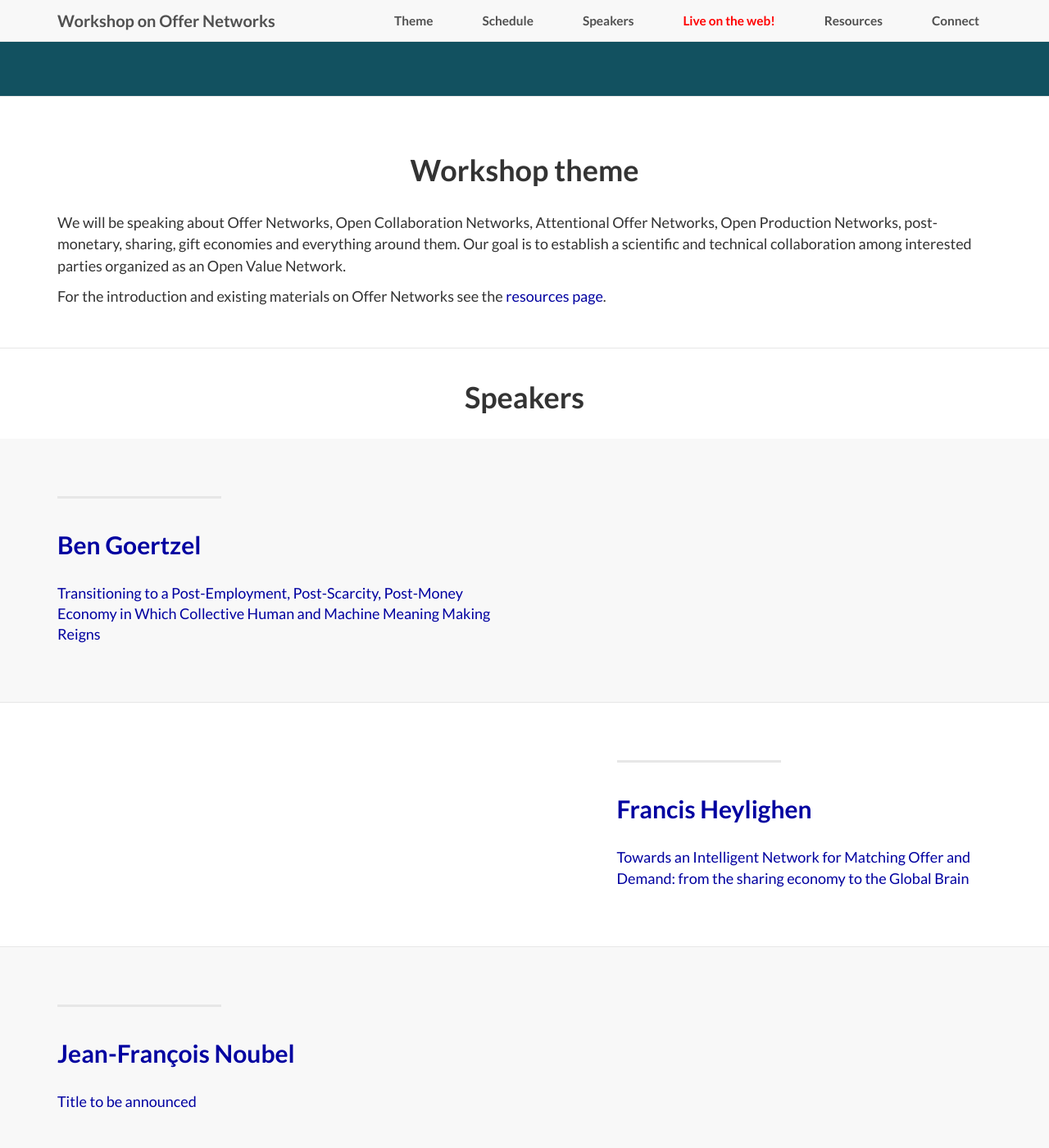
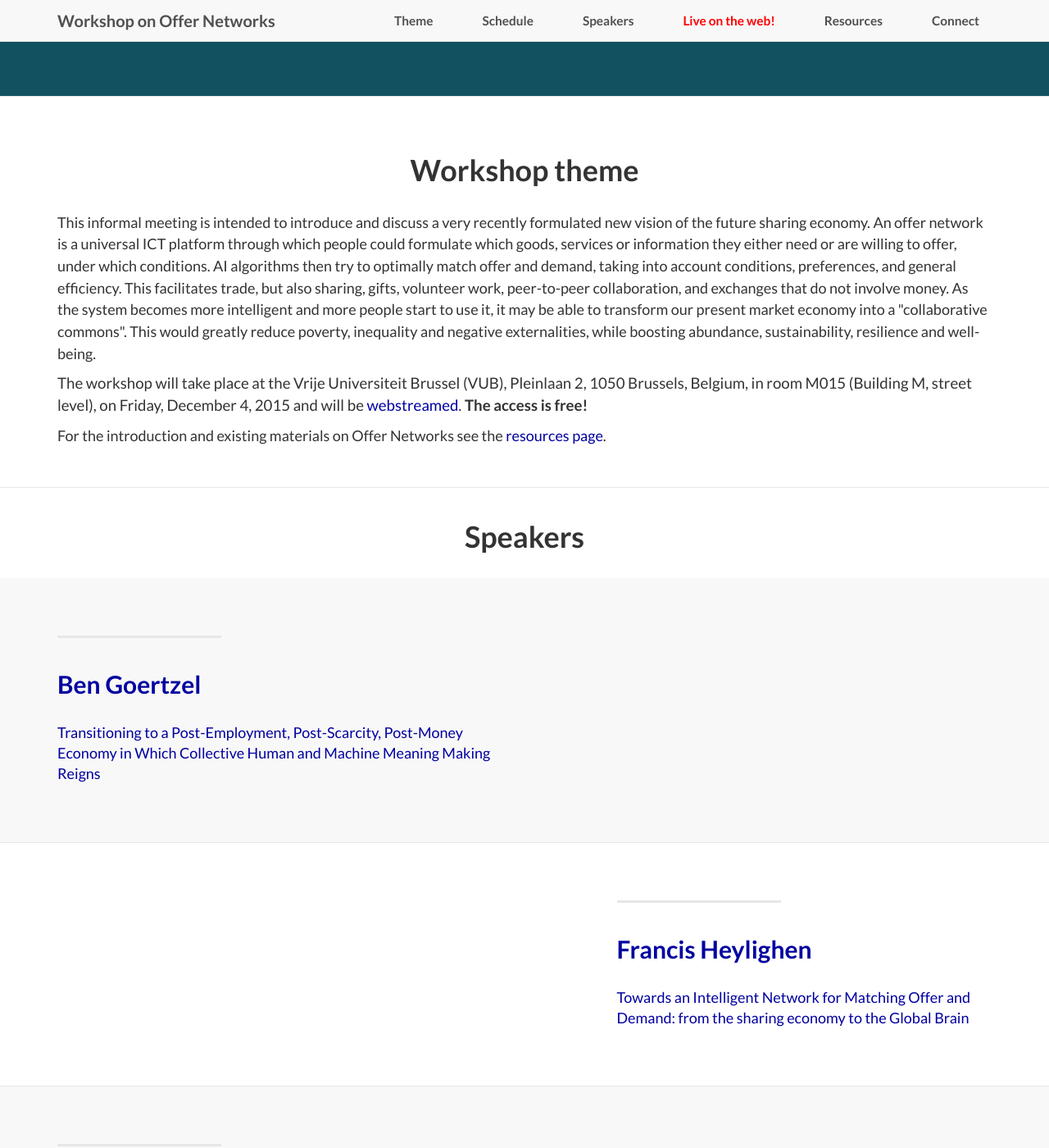
Before and after one commit to globalbraininstitute/onet, a Jekyll site: the page built from _posts/2015-02-17-noubel.markdown, in a window 1280 px wide and 1400 px high, scrolled down 224 px. Shown: the whole window at 82% size. Built offline with Jekyll 4.4.1, drawn with Linux system fonts in a browser that asks for light colours; nearby versions of some CDN libraries; library files that are not in the unit come from our copies; comment, search, counter and statistics services are not loaded; some of the changed text lies outside the part shown.

Commit message:
corrections accoring to the official announcement of the workshop on the mailing list

```diff
--- a/_includes/workshop_theme.html
+++ b/_includes/workshop_theme.html
@@ -5,7 +5,9 @@
             <div class="row">
                 <div class="col-lg-12">
                     <h1 class="main-section-heading">Workshop theme</h1>
-                    <p><font size=4>We will be speaking about Offer Networks, Open Collaboration Networks, Attentional Offer Networks, Open Production Networks, post-monetary, sharing, gift economies and everything around them. Our goal is to establish a scientific and technical collaboration among interested parties organized as an Open Value Network.</font></p>
+                    <p><font size=4>This informal meeting is intended to introduce and discuss a very recently formulated new vision of the future sharing economy. An offer network is a universal ICT platform through which people could formulate which goods, services or information they either need or are willing to offer, under which conditions. AI algorithms then try to optimally match offer and demand, taking into account conditions, preferences, and general efficiency. This facilitates trade, but also sharing, gifts, volunteer work, peer-to-peer collaboration, and exchanges that do not involve money. As the system becomes more intelligent and more people start to use it, it may be able to transform our present market economy into a "collaborative commons". This would greatly reduce poverty, inequality and negative externalities, while boosting abundance, sustainability, resilience and well-being.</font></p>
+
+                    <p>The workshop will take place at the Vrije Universiteit Brussel (VUB), Pleinlaan 2, 1050 Brussels, Belgium, in room M015 (Building M, street level), on Friday, December 4, 2015 and will be <a href="pages/live">webstreamed</a>. <strong>The access is free!</strong></p>
 
                     <p><font size=4>For the introduction and existing materials on Offer Networks see the <a href="pages/resources">resources page</a>.</font></p>
 
--- a/_posts/2015-02-17-noubel.markdown
+++ b/_posts/2015-02-17-noubel.markdown
@@ -6,6 +6,6 @@ img: ../people/noubel.png
 link: speakers/noubel
 category: Speakers
 description: |
-    <p class="lead"><a href="speakers/noubel">Title to be announced</a></p>
+    <p class="lead"><a href="speakers/noubel">Ceptr: Building a Semantic, Mashable, Fully Decentralized Internet</a> (to be confirmed)</p>
 
 ---
--- a/speakers/noubel.markdown
+++ b/speakers/noubel.markdown
@@ -8,6 +8,6 @@ comments: true
 
 ---
 
-## Title to be announced
+## Ceptr: Building a Semantic, Mashable, Fully Decentralized Internet
 
 ## Questions and comments
```
